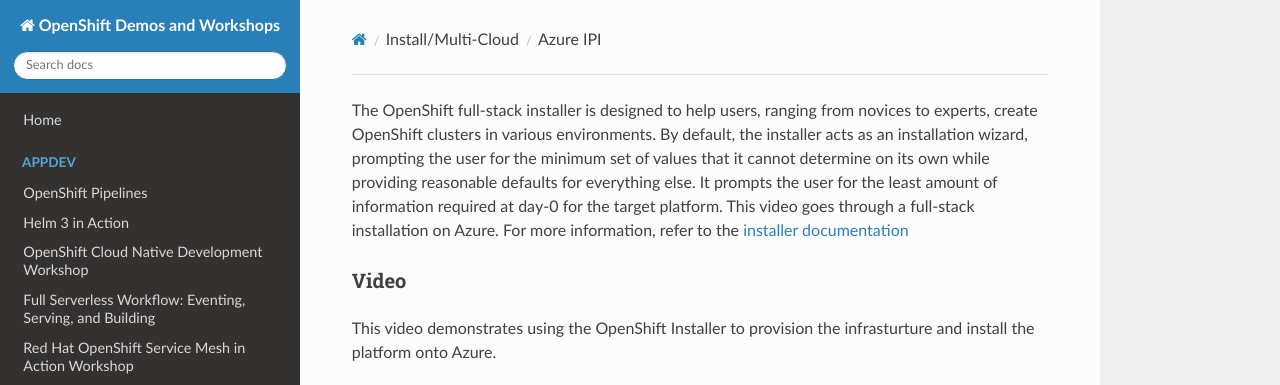
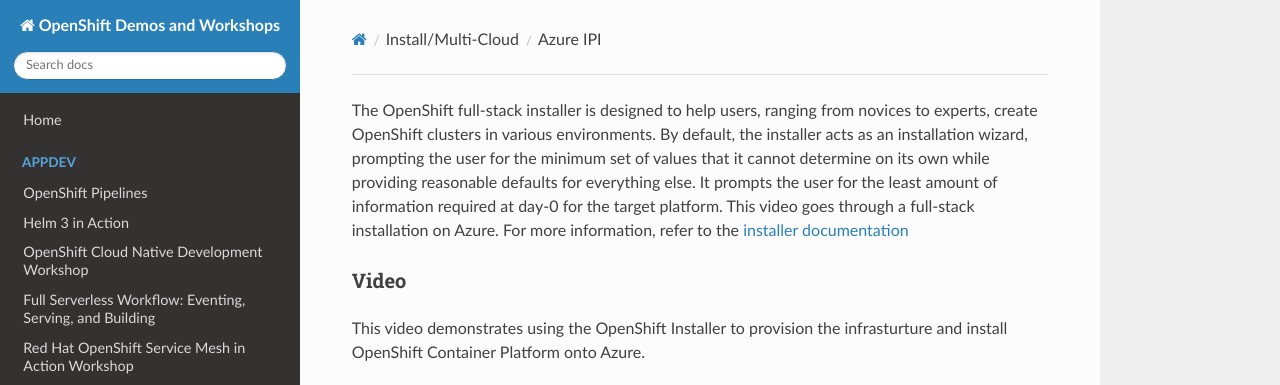
Before and after one commit to OpenShiftDemos/demo-guide, an MkDocs documentation site: the page built from docs/azure-ipi.md, in a window 1280 px wide and 1008 px high, cut to the strip 0-385 px from the top of the window. Built offline with MkDocs 1.6.1, drawn with Linux system fonts in a browser that asks for light colours; nearby versions of some CDN libraries.

Commit message:
Updating mkdocs for Azure IPI

```diff
--- a/docs/azure-ipi.md
+++ b/docs/azure-ipi.md
@@ -3,7 +3,7 @@ The OpenShift full-stack installer is designed to help users, ranging from novic
 
 ### Video
 
-This video demonstrates using the OpenShift Installer to provision the infrasturture and install the platform onto Azure.
+This video demonstrates using the OpenShift Installer to provision the infrasturture and install OpenShift Container Platform onto Azure.
 
 <iframe width="560" height="315" src="https://www.youtube.com/embed/c4UbHQ3nR-8" frameborder="0" allow="accelerometer; autoplay; encrypted-media; gyroscope; picture-in-picture" allowfullscreen></iframe>
 
```
